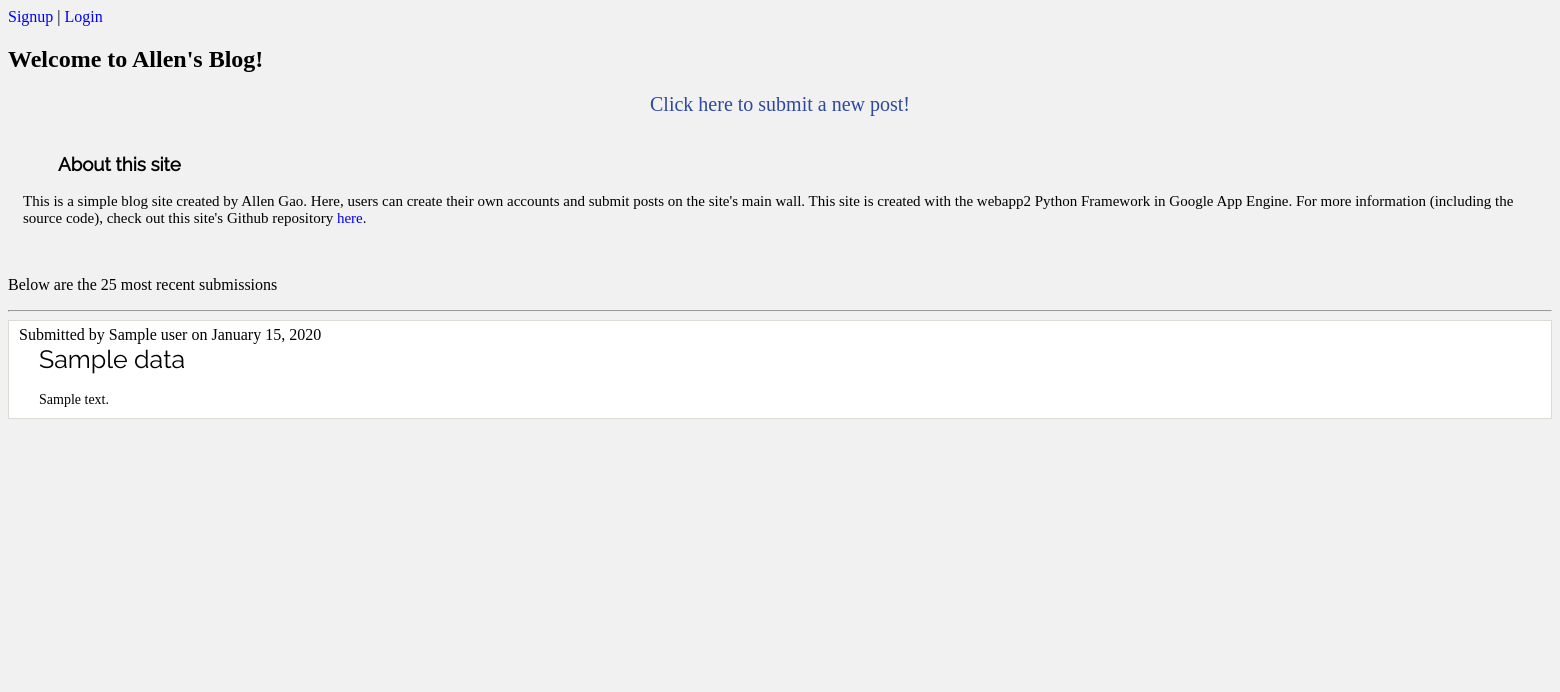
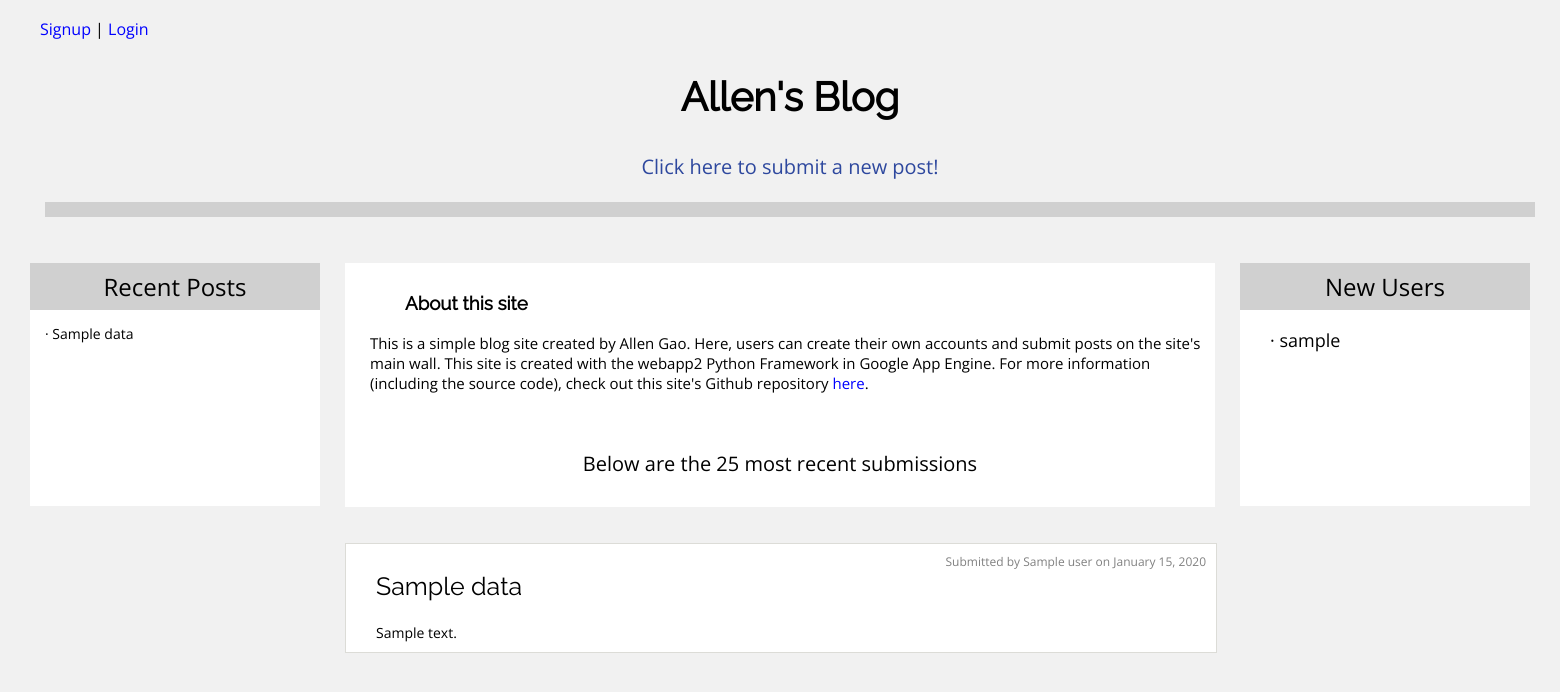
Before and after one commit to allen-gao/Blog, a Python web app: template templates/main_page.html in a window 1560 px wide. Shown: the top 692 px of the page. Run offline with Jinja, Linux system fonts and the light colour scheme; the template is opened without the code that fills it: most values are stand-ins (such as "Sample title", 1, 10 or a date in 2020).

Commit message:
Updates to the main page's HTML file
A few things changed in main_page.html

```diff
--- a/templates/main_page.html
+++ b/templates/main_page.html
@@ -7,8 +7,11 @@
 		<link href='http://fonts.googleapis.com/css?family=Open+Sans' rel='stylesheet' type='text/css'>
 		<title>Allen's Blog</title>
 	</head>
+
 	<body>
-		<div id="main">
+	<div class="holder">
+
+		<div class="main" id="top">
 			{% if not valid_cookie %}
 				<a class="signup_login" href="/signup">Signup</a> |
 				<a class="signup_login" href="/login">Login</a>
@@ -16,9 +19,15 @@
 			{% if valid_cookie %}
 				<a class="signup_login" href="/logout">Logout</a>
 			{% endif %}
-			<h2 id="title">Welcome to Allen's Blog!</h2>
+			<h2 class="title">Allen's Blog</h2>
 				<div id="submit"><a id="click_here" href="/newpost">Click here to submit a new post!</a></div>
 			<br>
+				<div id="line"></div>
+		</div>
+		<br>
+		<div class="main_holder">
+			<br>
+		<div class="main">
 				<h3 id="about-title">About this site</h3>
 				<p id="about-info">This is a simple blog site created by Allen Gao.
 				   Here, users can create their own accounts and submit posts on the site's main wall.
@@ -28,12 +37,14 @@
 				   <a id="github_link" href="https://github.com/allen-gao/Blog">here</a>.
 				</p>
 			<br>
-				<p id="below_subs">Below are the 25 most recent submissions</p>
+				<p class="below_subs">Below are the 25 most recent submissions</p>
+		</div>
+		<br>
+		<br>
 			{% for x in data %}
-			<hr>
-				<div class="content">
-						<div id="user_date">
-							<span id="content-user">Submitted by {{x.user}} on {{x.created.strftime("%B %d, %Y")}}</span>
+				<div class="content main">
+						<div class="user_date">
+							<span class="content-user">Submitted by {{x.user}} on {{x.created.strftime("%B %d, %Y")}}</span>
 						</div>
 						<div class="content-title">{{x.title}}</div>
 					<br>
@@ -41,6 +52,25 @@
 				</div>
 			<br>
 			{% endfor %}
+	</div>
+
+		<div class="recent_posts">
+			<div class="sidebar_head">Recent Posts</div>
+			<div id="sidebar_content_posts">
+			{% for x in data[0:4] %}
+				<p>&middot; {{x.title}}</p>
+			{% endfor %}
+			</div>
 		</div>
+		<div class="new_users">
+			<div class="sidebar_head">New Users</div>
+			<div id="sidebar_content_users">
+			{% for x in users %}
+				<p>&middot; {{x.username}}</p>
+			{% endfor %}
+			</div>
+		</div>
+
+	</div>
 	</body>
 </html>
```
